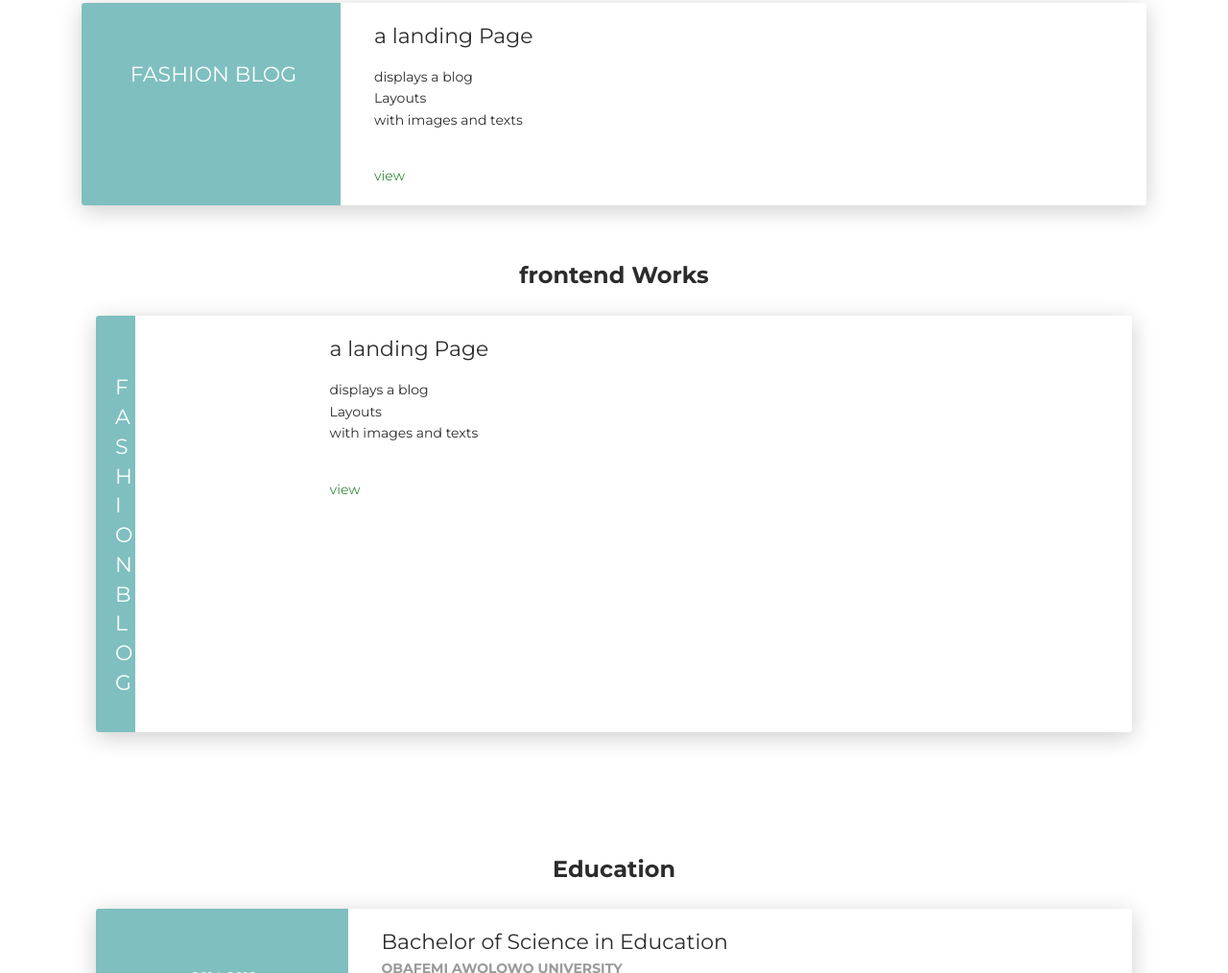
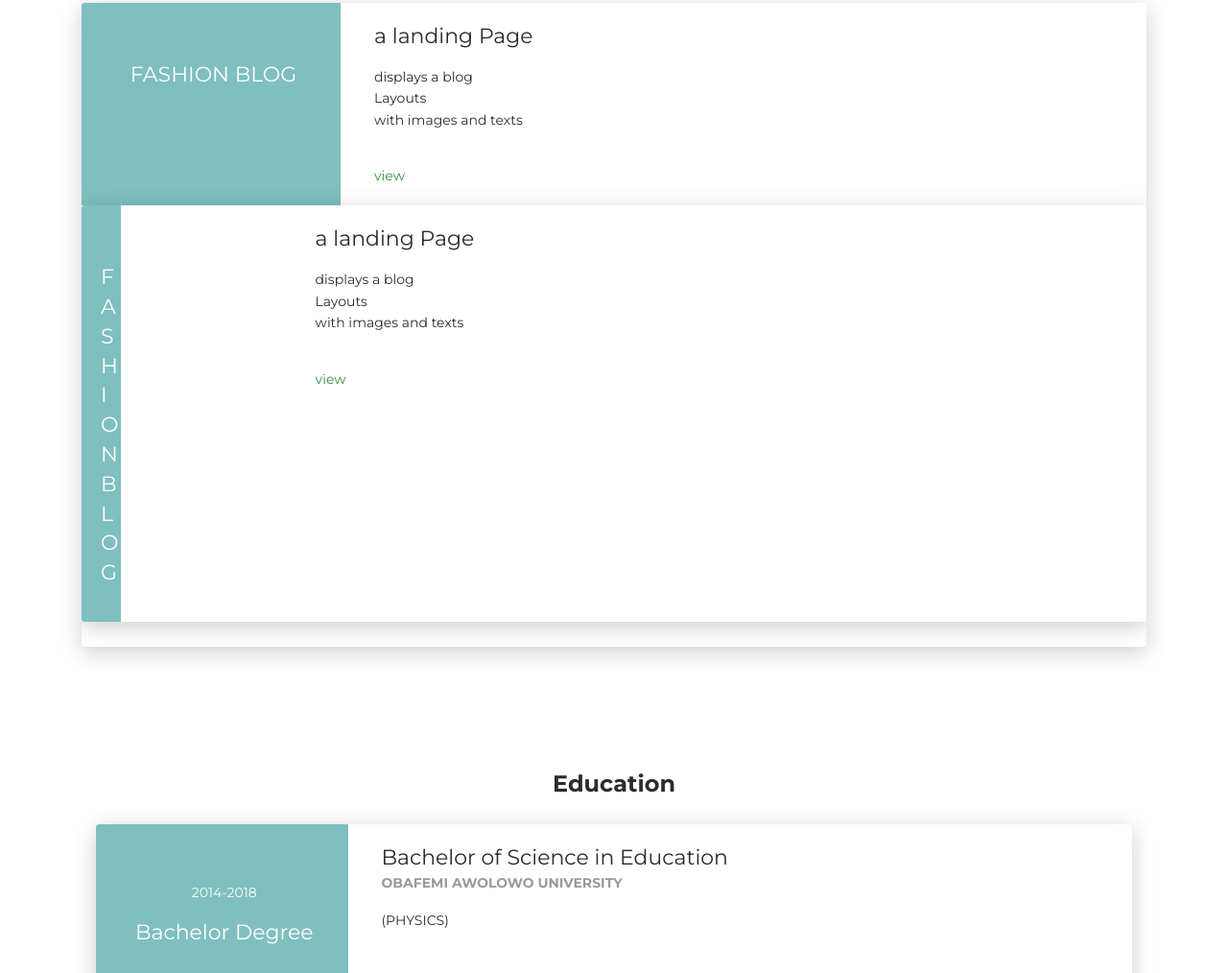
Before and after one commit to fidelmak/portfolio, a plain HTML site: page index.html in a window 1280 px wide. Shown: the part 2487-3501 px from the top of the page at 96% size. Drawn offline with Linux system fonts and the light colour scheme.

Commit message:
Update index.html

```diff
--- a/index.html
+++ b/index.html
@@ -256,10 +256,9 @@
           <a href="https://focused-fermi-559f05.netlify.app/#"> view <a/> </div>
         </div>
       </div>
-    </div>
-      <div class="container cc-experience">
-    <div class="h4 text-center mb-4 title">frontend Works </div>
-    <div class="card">
+
+
+        <div class="card">
       <div class="row">
         <div class="col-md-3 bg-primary" data-aos="fade-right" data-aos-offset="50" data-aos-duration="500">
           <div class="card-body cc-experience-header">
@@ -278,6 +277,7 @@
         </div>
       </div>
     </div>
+
 
 </div>
 
```
